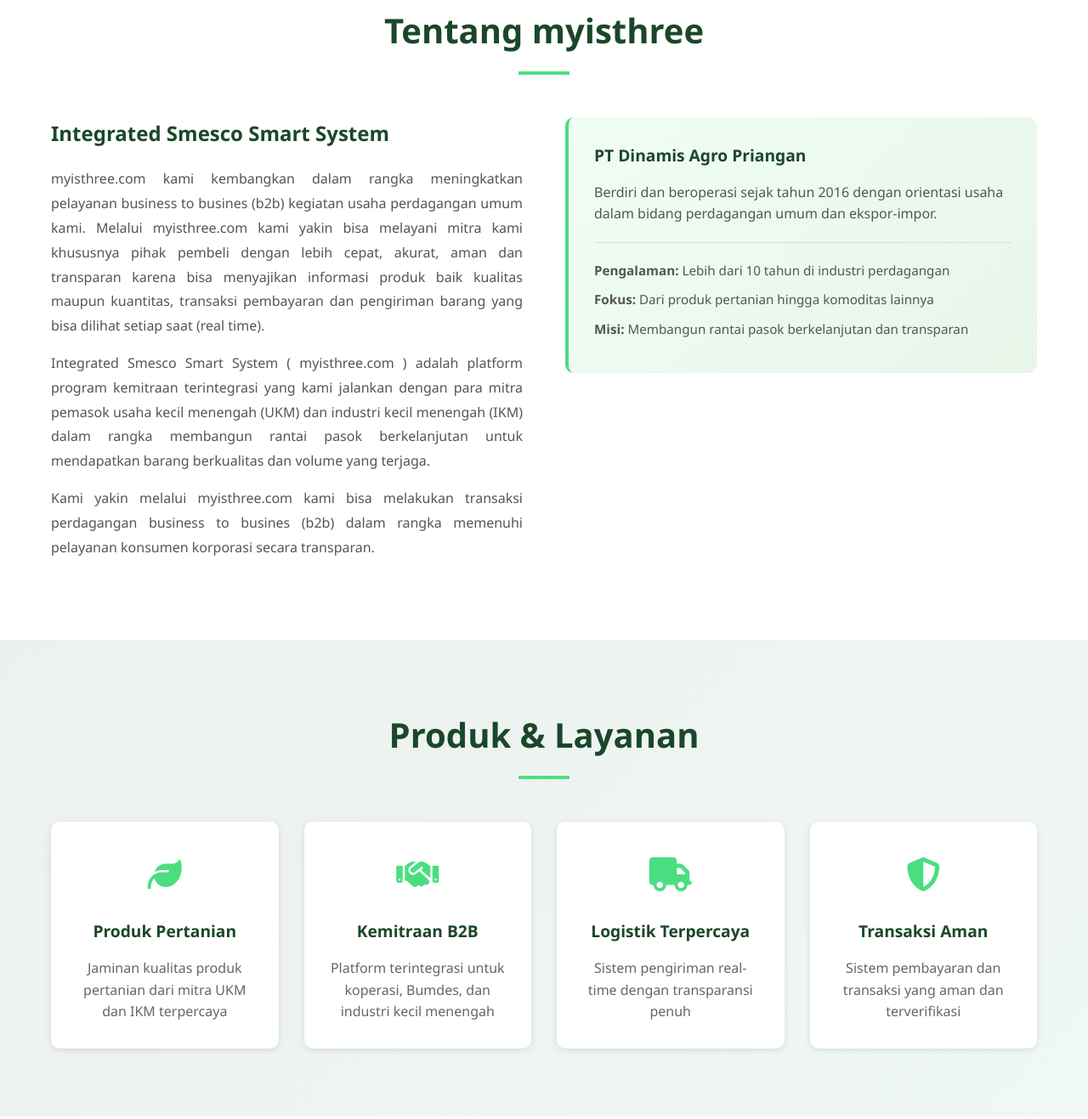
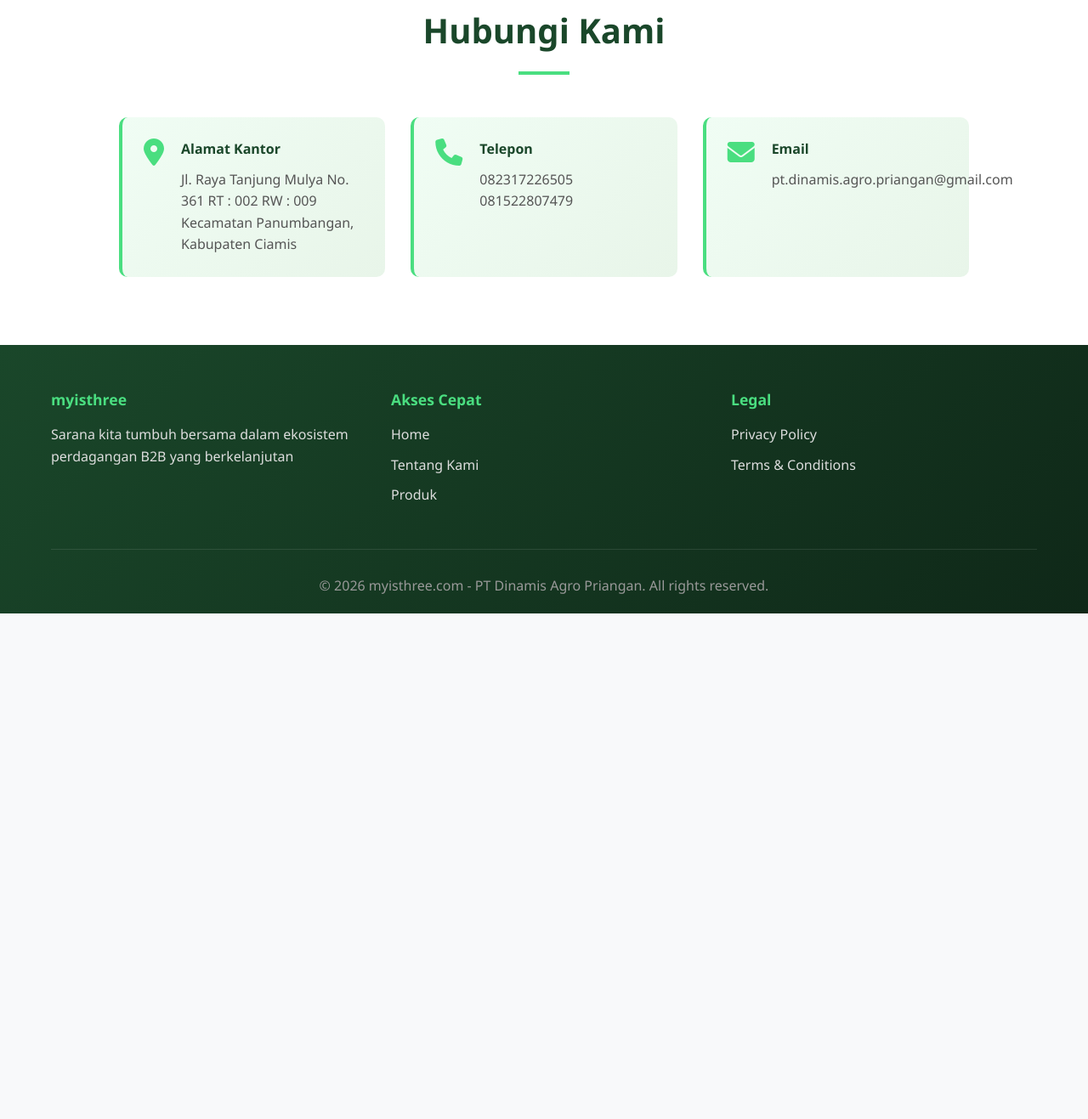
Before and after one commit to ritanurfiantini/myisthree, a plain HTML site: page index.html in a window 1280 px wide. Shown: the part 758-2075 px from the top of the page at 85% size. After the commit the page ends 1480 px from the top, so only its background shows below. Drawn offline with Linux system fonts and the light colour scheme.

Commit message:
Hapus section Tentang myisthree dan Produk & Layanan

```diff
--- a/index.html
+++ b/index.html
@@ -46,75 +46,6 @@
             </div>
             <div class="hero-image">
                 <img src="images/hero-background.jpg" alt="Indonesia Products">
-            </div>
-        </div>
-    </section>
-
-    <!-- About Section -->
-    <section class="about" id="about">
-        <div class="container">
-            <h2>Tentang myisthree</h2>
-            <div class="about-content">
-                <div class="about-text">
-                    <h3>Integrated Smesco Smart System</h3>
-                    <p>
-                        myisthree.com kami kembangkan dalam rangka meningkatkan pelayanan business to busines (b2b) kegiatan usaha perdagangan umum kami. Melalui myisthree.com kami yakin bisa melayani mitra kami khususnya pihak pembeli dengan lebih cepat, akurat, aman dan transparan karena bisa menyajikan informasi produk baik kualitas maupun kuantitas, transaksi pembayaran dan pengiriman barang yang bisa dilihat setiap saat (real time).
-                    </p>
-                    <p>
-                        Integrated Smesco Smart System ( myisthree.com ) adalah platform program kemitraan terintegrasi yang kami jalankan dengan para mitra pemasok usaha kecil menengah (UKM) dan industri kecil menengah (IKM) dalam rangka membangun rantai pasok berkelanjutan untuk mendapatkan barang berkualitas dan volume yang terjaga.
-                    </p>
-                    <p>
-                        Kami yakin melalui myisthree.com kami bisa melakukan transaksi perdagangan business to busines (b2b) dalam rangka memenuhi pelayanan konsumen korporasi secara transparan.
-                    </p>
-                </div>
-                <div class="about-info">
-                    <div class="info-box">
-                        <h4>PT Dinamis Agro Priangan</h4>
-                        <p>Berdiri dan beroperasi sejak tahun 2016 dengan orientasi usaha dalam bidang perdagangan umum dan ekspor-impor.</p>
-                        <div class="company-details">
-                            <p><strong>Pengalaman:</strong> Lebih dari 10 tahun di industri perdagangan</p>
-                            <p><strong>Fokus:</strong> Dari produk pertanian hingga komoditas lainnya</p>
-                            <p><strong>Misi:</strong> Membangun rantai pasok berkelanjutan dan transparan</p>
-                        </div>
-                    </div>
-                </div>
-            </div>
-        </div>
-    </section>
-
-    <!-- Produk Section -->
-    <section class="produk" id="produk">
-        <div class="container">
-            <h2>Produk & Layanan</h2>
-            <div class="produk-grid">
-                <div class="produk-card">
-                    <div class="produk-icon">
-                        <i class="fas fa-leaf"></i>
-                    </div>
-                    <h3>Produk Pertanian</h3>
-                    <p>Jaminan kualitas produk pertanian dari mitra UKM dan IKM terpercaya</p>
-                </div>
-                <div class="produk-card">
-                    <div class="produk-icon">
-                        <i class="fas fa-handshake"></i>
-                    </div>
-                    <h3>Kemitraan B2B</h3>
-                    <p>Platform terintegrasi untuk koperasi, Bumdes, dan industri kecil menengah</p>
-                </div>
-                <div class="produk-card">
-                    <div class="produk-icon">
-                        <i class="fas fa-truck"></i>
-                    </div>
-                    <h3>Logistik Terpercaya</h3>
-                    <p>Sistem pengiriman real-time dengan transparansi penuh</p>
-                </div>
-                <div class="produk-card">
-                    <div class="produk-icon">
-                        <i class="fas fa-shield-alt"></i>
-                    </div>
-                    <h3>Transaksi Aman</h3>
-                    <p>Sistem pembayaran dan transaksi yang aman dan terverifikasi</p>
-                </div>
             </div>
         </div>
     </section>
```
